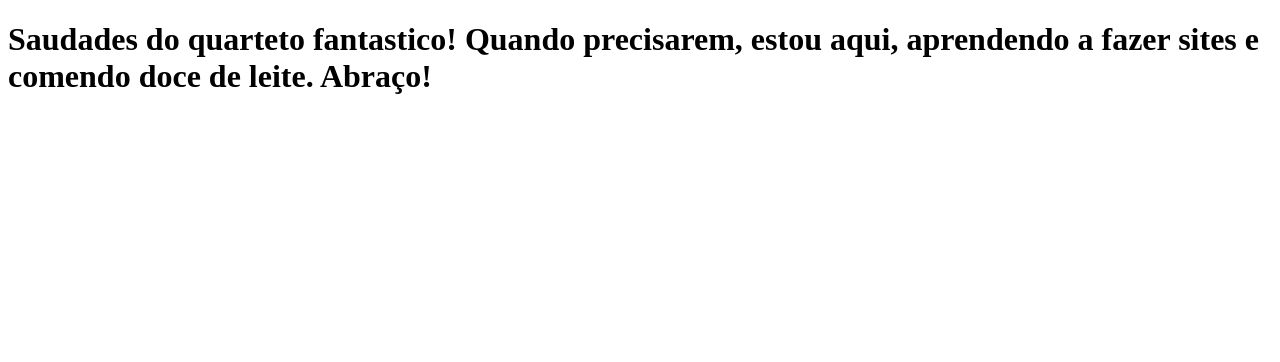
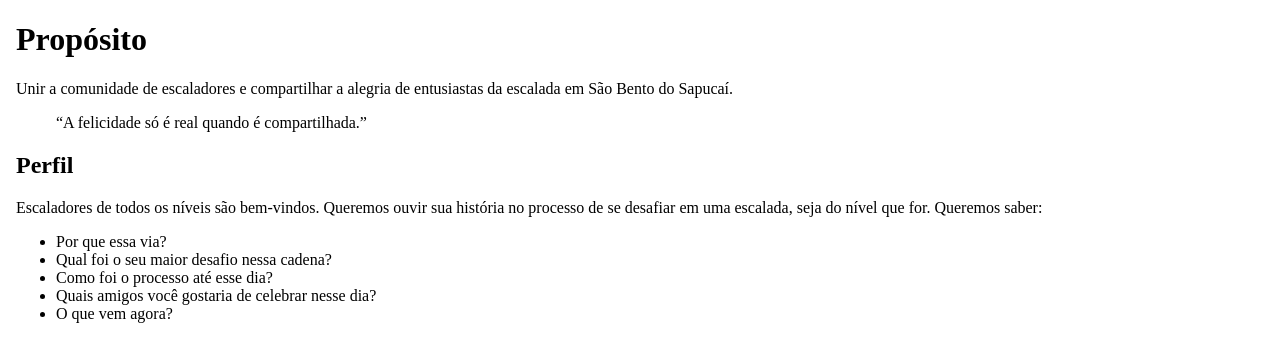
Before and after one commit to RenatodaCostaSantos/clone-tabnews, a Next.js app: page / in a window 1280 px wide. Shown: the top 362 px of the page. Built offline with nearby package versions, Linux system fonts and the light colour scheme.

Commit message:
adiciona pagina inicial do site

```diff
--- a/pages/index.js
+++ b/pages/index.js
@@ -1,9 +1,33 @@
 function Home() {
   return (
-    <h1>
-      Saudades do quarteto fantastico! Quando precisarem, estou aqui, aprendendo
-      a fazer sites e comendo doce de leite. Abraço!{" "}
-    </h1>
+    <html lang="pt-br">
+      <body>
+        <h1>Propósito</h1>
+        <p>
+          Unir a comunidade de escaladores e compartilhar a alegria de
+          entusiastas da escalada em São Bento do Sapucaí.
+        </p>
+
+        <blockquote>
+          “A felicidade só é real quando é compartilhada.”
+        </blockquote>
+
+        <h2>Perfil</h2>
+        <p>
+          Escaladores de todos os níveis são bem-vindos. Queremos ouvir sua
+          história no processo de se desafiar em uma escalada, seja do nível que
+          for. Queremos saber:
+        </p>
+
+        <ul>
+          <li>Por que essa via?</li>
+          <li>Qual foi o seu maior desafio nessa cadena?</li>
+          <li>Como foi o processo até esse dia?</li>
+          <li>Quais amigos você gostaria de celebrar nesse dia?</li>
+          <li>O que vem agora?</li>
+        </ul>
+      </body>
+    </html>
   );
 }
 
```
